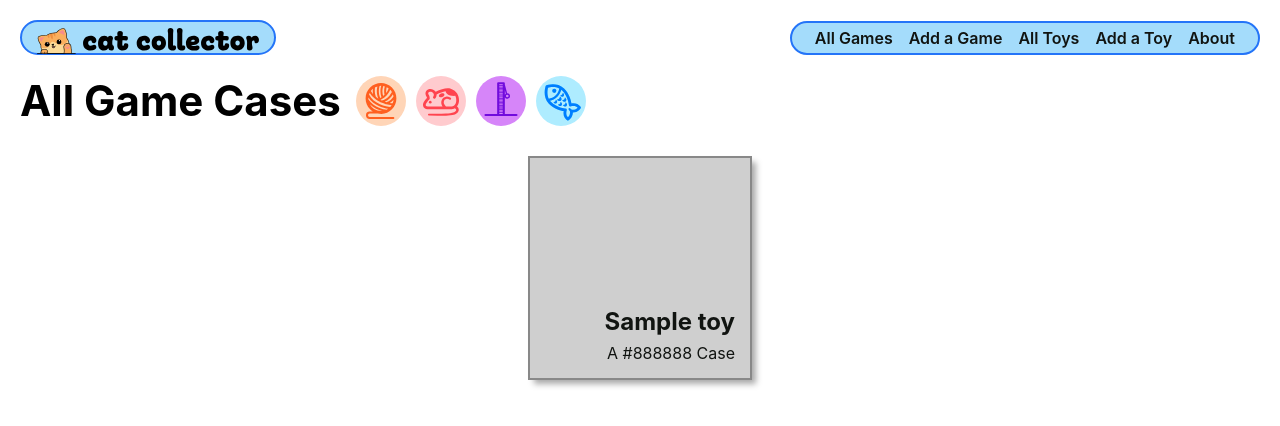
After one commit to nrayrod1016/gamecollector, a Django app: page /toys/ in a window 1280 px wide. The commit adds this page. Shown: the top 426 px of the page. Run offline with Django 3.2, Linux system fonts and the light colour scheme; tables that the repository leaves empty hold one stand-in row (values such as "Sample post").

Commit message:
added cases

```diff
--- a/main_app/admin.py
+++ b/main_app/admin.py
@@ -1,6 +1,7 @@
 from django.contrib import admin
-from .models import Game, Playing
+from .models import Game, Playing, Toy
 
 # Register your models here
 admin.site.register(Game)
 admin.site.register(Playing)
+admin.site.register(Toy)
--- a/main_app/models.py
+++ b/main_app/models.py
@@ -43,3 +43,15 @@ class Playing(models.Model):
 
   class Meta:
     ordering = ['-date']
+
+
+
+class Toy(models.Model):
+  name = models.CharField(max_length=50)
+  color = models.CharField(max_length=20)
+
+  def __str__(self):
+    return self.name
+
+  def get_absolute_url(self):
+    return reverse('toys_detail', kwargs={'pk': self.id})
--- /dev/null
+++ b/main_app/static/css/toy-index.css
@@ -0,0 +1,64 @@
+.card-container {
+  padding: 0 40px;
+  display: flex;
+  justify-content: center;
+  flex-wrap: wrap;
+}
+
+.card {
+  width: 224px;
+  height: 224px;
+  margin: 10px;
+  border: solid 2px;
+  box-shadow: var(--card-box-shadow);
+  position: relative;
+}
+
+.card-bg{
+  opacity: .4;
+  position: absolute;
+  display: inline-flex;
+  top: 0;
+  left: 0;
+  width: 100%;
+  height: 100%;
+}
+
+.card-content {
+  padding: 15px;
+  height: 100%;
+  width: 100%;
+  display: flex;
+  align-items: flex-end;
+  justify-content: flex-end;
+  flex-direction: column;
+}
+
+.card > a {
+  position: absolute;
+  top: 0;
+  left: 0;
+  width: 100%;
+  height: 100%;
+  display: inline-block;
+  text-decoration: none;
+  color: var(--text-color);
+}
+
+.card h2 {
+  margin: 7px 0;
+  font-size: var(--font-xl);
+}
+
+.card p {
+  margin: 0;
+  font-size: var(--font-reg);
+}
+
+.page-header > img {
+  margin-left: 10px;
+}
+
+.page-header > img:first-of-type {
+  margin-left: 15px;
+}
--- a/main_app/templates/base.html
+++ b/main_app/templates/base.html
@@ -34,6 +34,8 @@
       <ul>
         <li><a href="{% url 'games_index' %}">All Games</a></li>
          <li><a href="{% url 'games_create' %}">Add a Game</a></li>
+         <li><a href="{% url 'toys_index' %}">All Toys</a></li>
+         <li><a href="{% url 'toys_create' %}">Add a Toy</a></li>
         <li><a href="{% url 'about' %}">About</a></li>
 
       </ul>
--- a/main_app/templates/games/detail.html
+++ b/main_app/templates/games/detail.html
@@ -69,6 +69,11 @@ defer src="{% static 'js/game-detail.js' %}"></script>
       method="post"
       class="subsection-content"
     >
+    {% if game.play_for_today %}
+        <p class="fed">{{game.title}} has been fed all their meals for today!</p>
+      {% else %}
+        <p class="unfed">{{game.title}} might be hungry!</p>
+      {% endif %}
       {% csrf_token %}
       {{ playing_form.as_p }}
       <button type="submit" class="btn submit">Add Playing</button>
--- /dev/null
+++ b/main_app/templates/main_app/toy_list.html
@@ -0,0 +1,36 @@
+{% extends 'base.html' %}
+{% load static %}
+
+{% block head %}
+<link
+  rel="stylesheet"
+  type="text/css"
+  href="{% static 'css/toy-index.css' %}"
+/>
+{% endblock %}
+
+{% block content %}
+
+<section class="page-header">
+  <h1>All Game Cases</h1>
+  <img src="{% static 'images/string.svg' %}" alt="A ball of string" />
+  <img src="{% static 'images/mouse.svg' %}" alt="A mouse" />
+  <img src="{% static 'images/post.svg' %}" alt="A scratching post" />
+  <img src="{% static 'images/fish.svg' %}" alt="A fishy toy" />
+</section>
+
+<section class="card-container">
+  {% for toy in toy_list %}
+  <div class="card" style="border-color: {{ toy.color }}">
+    <div class="card-bg" style="background-color: {{ toy.color }}"></div>
+    <a href="{% url 'toys_detail' toy.id %}">
+      <div class="card-content">
+        <h2>{{ toy.name }}</h2>
+        <p>A {{ toy.color }} Case</p>
+      </div>
+    </a>
+  </div>
+  {% endfor %}
+</section>
+
+{% endblock %}
--- a/main_app/urls.py
+++ b/main_app/urls.py
@@ -10,4 +10,9 @@ urlpatterns = [
   path('games/<int:pk>/update/', views.GameUpdate.as_view(), name='games_update'),
   path('games/<int:pk>/delete/', views.GameDelete.as_view(), name='games_delete'),
   path('games/<int:game_id>/add_playing/', views.add_playing, name='add_playing'),
+  path('toys/create/', views.ToyCreate.as_view(), name='toys_create'),
+  path('toys/<int:pk>/', views.ToyDetail.as_view(), name='toys_detail'),
+  path('toys/', views.ToyList.as_view(), name='toys_index'),
+  path('toys/<int:pk>/update/', views.ToyUpdate.as_view(), name='toys_update'),
+  path('toys/<int:pk>/delete/', views.ToyDelete.as_view(), name='toys_delete'),
 ]
--- a/main_app/views.py
+++ b/main_app/views.py
@@ -1,6 +1,7 @@
 from django.shortcuts import render, redirect
-from .models import Game
+from .models import Game, Toy
 from django.views.generic.edit import CreateView, UpdateView, DeleteView
+from django.views.generic import ListView, DetailView
 from .forms import PlayingForm
 # Create your views here.
 
@@ -47,3 +48,26 @@ class GameUpdate(UpdateView):
 class GameDelete(DeleteView):
   model = Game
   success_url = '/games/'
+
+
+
+class ToyCreate(CreateView):
+  model = Toy
+  fields = '__all__'
+
+class ToyList(ListView):
+  model = Toy
+
+
+class ToyDetail(DetailView):
+  model = Toy
+
+
+class ToyUpdate(UpdateView):
+  model = Toy
+  fields = ['name', 'color']
+
+
+class ToyDelete(DeleteView):
+  model = Toy
+  success_url = '/toys/'
```
Also changed, not shown: main_app/static/css/toy-detail.css (added, +52 -0 lines), main_app/templates/main_app/toy_confirm_delete.html (added, +24 -0 lines), main_app/templates/main_app/toy_detail.html (added, +24 -0 lines), main_app/templates/main_app/toy_form.html (added, +26 -0 lines), main_app/migrations/0005_toy.py (added).
